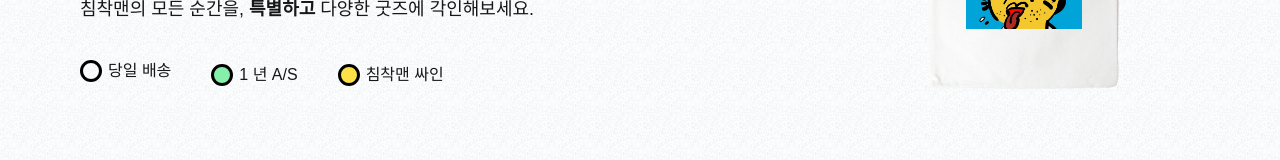
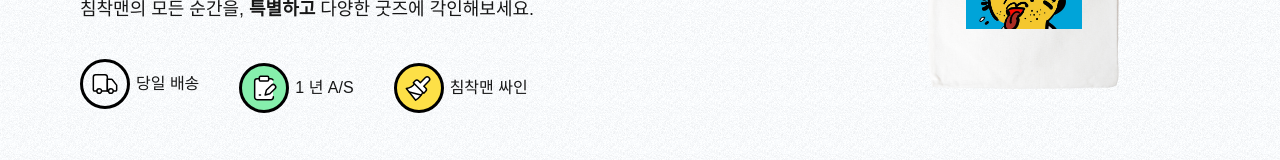
Before and after one commit to deltam3/makegoods, a Next.js app in the folder makegoods/: page / in a window 1280 px wide. Shown: the part 526-686 px from the top of the page. Built offline with nearby package versions, Linux system fonts and the light colour scheme; no server answers; a web font is replaced by a local one.

Commit message:
svg undo

```diff
--- a/makegoods/src/app/page.tsx
+++ b/makegoods/src/app/page.tsx
@@ -35,7 +35,7 @@ export default function Home() {
               <div className="space-y-2 flex gap-10 justify-center ">
                 <li className="flex gap-1.5 items-center text-left">
                   <div className="rounded-full border-[3px] border-black p-2 bg-primary-300">
-                    {/* <svg
+                    <svg
                       xmlns="http://www.w3.org/2000/svg"
                       width="28"
                       height="28"
@@ -70,13 +70,13 @@ export default function Home() {
                         stroke-width="3"
                         d="M39.667 46.666a4.667 4.667 0 1 0 0-9.333 4.667 4.667 0 0 0 0 9.333m-23.333 0a4.667 4.667 0 1 0 0-9.333 4.667 4.667 0 0 0 0 9.333"
                       ></path>
-                    </svg> */}
+                    </svg>
                   </div>
                   당일 배송
                 </li>
                 <li className="flex gap-1.5 items-center text-left">
                   <div className="rounded-full border-[3px] border-black p-2 bg-green-300">
-                    {/* <svg
+                    <svg
                       xmlns="http://www.w3.org/2000/svg"
                       width="28"
                       height="28"
@@ -115,13 +115,13 @@ export default function Home() {
                         stroke-width="3"
                         d="M42.934 22.4a4.95 4.95 0 0 1 7 7L39.667 39.667 30.334 42l2.333-9.333z"
                       ></path>
-                    </svg> */}
+                    </svg>
                   </div>
                   1 년 A/S
                 </li>
                 <li className="flex gap-1.5 items-center text-left">
                   <div className="rounded-full border-[3px] border-black p-2 bg-yellow-300">
-                    {/* <svg
+                    <svg
                       xmlns="http://www.w3.org/2000/svg"
                       width="28"
                       height="28"
@@ -152,7 +152,7 @@ export default function Home() {
                         stroke-width="3"
                         d="M40.864 7.136 30.667 17.333l-3.71-3.71a4.667 4.667 0 0 0-6.58 0l-3.71 3.71 21 21 3.71-3.71a4.666 4.666 0 0 0 0-6.58l-3.71-3.71 10.197-10.197a4.95 4.95 0 0 0-7-7"
                       ></path>
-                    </svg> */}
+                    </svg>
                   </div>
                   침착맨 싸인
                 </li>
```
